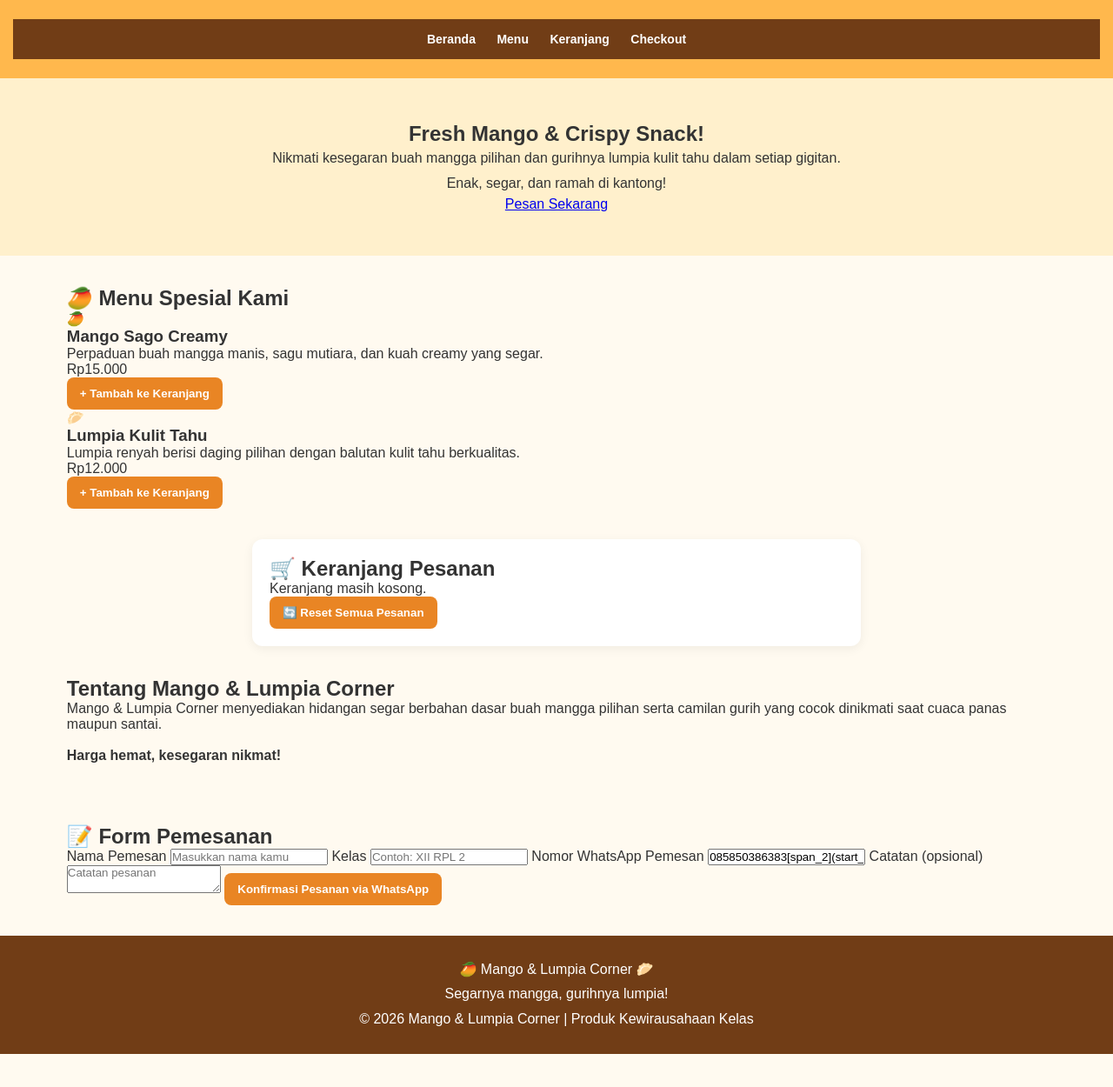
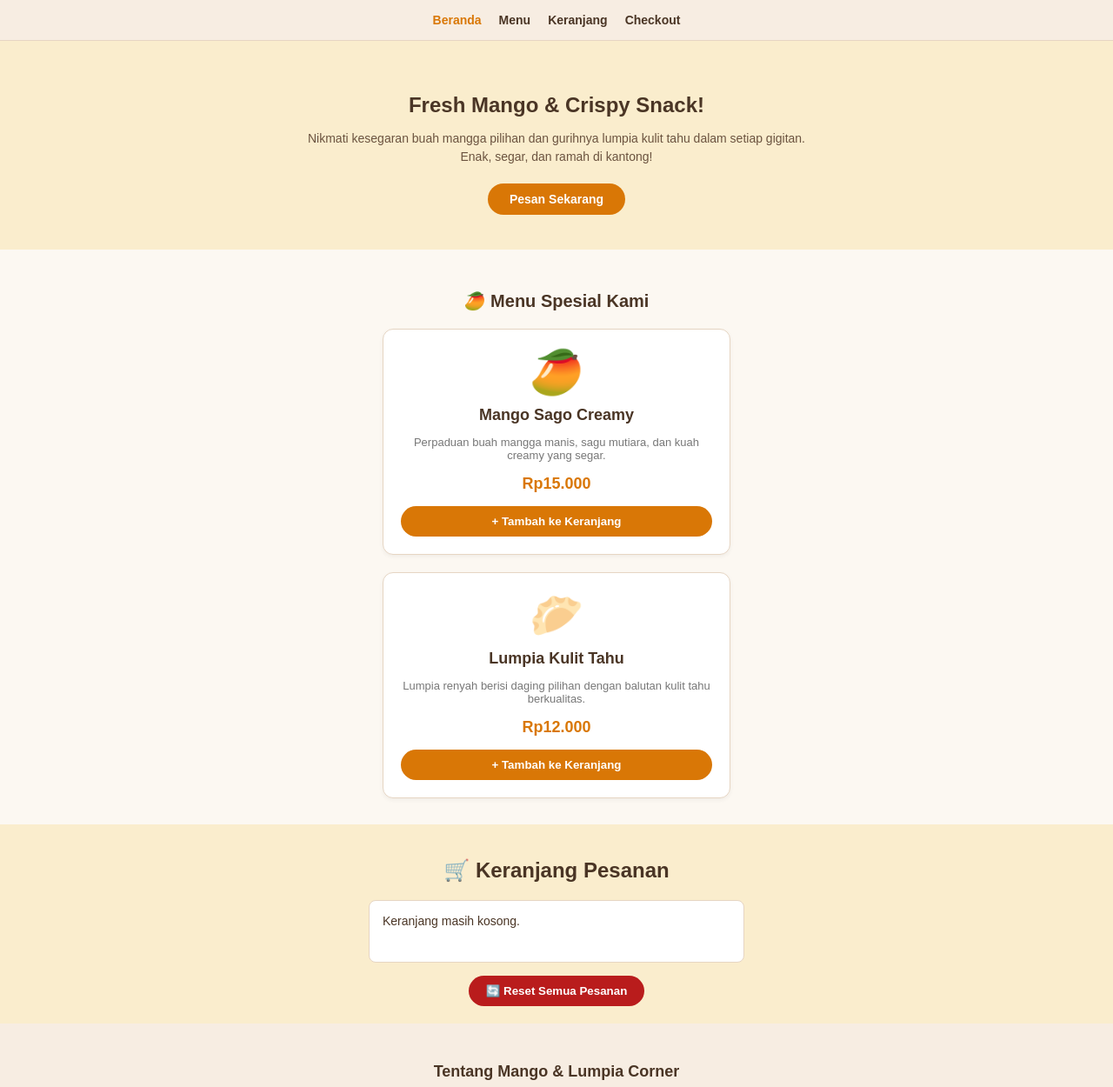
Before and after one commit to diahayu-18/produk, a plain HTML site: page index.html in a window 1280 px wide. Shown: the top 1250 px of the page at 87% size. Before the commit the page ends 1212 px from the top, so only its background shows below. Drawn offline with Linux system fonts and the light colour scheme.

Commit message:
Refactor CSS styles for better layout and design
Updated styles for various sections including body, header, navbar, hero, menu, and footer. Adjusted colors, padding, and layout for improved design.

```diff
--- a/style.css
+++ b/style.css
@@ -1,232 +1,223 @@
-* {
+body {
+    font-family: Arial, sans-serif;
+    background-color: #fcf8f2;
+    color: #4a3525;
     margin: 0;
     padding: 0;
-    box-sizing: border-box;
-    font-family: Arial, sans-serif;
 }
 
-body {
-    background: #fffaf0;
-    color: #333;
+/* Navigasi */
+header {
+    background-color: #f7ede2;
+    border-bottom: 1px solid #e6d5c3;
+    position: sticky;
+    top: 0;
+    z-index: 100;
 }
 
-header {
-    background: #ffb84d;
-    color: #713d16;
-    padding: 22px 15px;
-    text-align: center;
+.navbar {
+    display: flex;
+    justify-content: center;
+    gap: 20px;
+    padding: 15px;
 }
 
-header h1 {
-    font-size: 30px;
-}
-
-header p {
-    margin-top: 8px;
-}
-
-nav {
-    background: #713d16;
-    padding: 14px;
-    text-align: center;
-}
-
-nav a {
-    color: white;
+.navbar a {
     text-decoration: none;
-    margin: 0 10px;
+    color: #4a3525;
     font-weight: bold;
     font-size: 14px;
 }
 
-nav a:hover {
-    color: #ffcc80;
+.navbar a.active {
+    color: #d97706;
 }
 
+/* Hero Section */
 .hero {
-    padding: 50px 20px;
     text-align: center;
-    background: #fff0cc;
+    padding: 40px 20px;
+    background-color: #faedcd;
 }
 
-.hero h2 {
-    color: #713d16;
-    font-size: 30px;
+.hero h1 {
+    font-size: 24px;
+    margin-bottom: 10px;
+}
+
+.hero p {
+    font-size: 14px;
+    line-height: 1.5;
+    color: #6b533f;
+    margin-bottom: 20px;
+}
+
+.btn-pesan {
+    display: inline-block;
+    background-color: #d97706;
+    color: white;
+    padding: 10px 25px;
+    border-radius: 20px;
+    text-decoration: none;
+    font-weight: bold;
+    font-size: 14px;
+}
+
+/* Menu Section */
+.menu-section {
+    padding: 30px 20px;
+    text-align: center;
+}
+
+.menu-section h2 {
+    font-size: 20px;
+    margin-bottom: 20px;
+}
+
+.menu-container {
+    display: flex;
+    flex-direction: column;
+    gap: 20px;
+    max-width: 400px;
+    margin: 0 auto;
+}
+
+.menu-card {
+    background: white;
+    border: 1px solid #e6d5c3;
+    border-radius: 12px;
+    padding: 20px;
+    box-shadow: 0 2px 5px rgba(0,0,0,0.05);
+}
+
+.menu-img {
+    font-size: 50px;
+    margin-bottom: 10px;
+}
+
+.menu-card h3 {
+    margin: 5px 0;
+    font-size: 18px;
+}
+
+.menu-card p {
+    font-size: 13px;
+    color: #777;
     margin-bottom: 15px;
 }
 
-.hero p {
-    line-height: 1.8;
-}
-
-section {
-    padding: 35px 6%;
-}
-
-.judul {
-    text-align: center;
-    color: #713d16;
-    margin-bottom: 25px;
-}
-
-button {
-    padding: 11px 15px;
-    border: none;
-    border-radius: 8px;
-    background: #e98524;
-    color: white;
-    cursor: pointer;
+.price {
+    font-size: 18px;
     font-weight: bold;
-}
-
-button:hover {
-    opacity: 0.85;
-}
-
-.hero button {
-    margin-top: 20px;
-}
-
-.menu {
-    display: grid;
-    grid-template-columns: repeat(2, minmax(0, 1fr));
-    gap: 22px;
-    max-width: 800px;
-    margin: auto;
-}
-
-.produk {
-    background: white;
-    border-radius: 15px;
-    padding: 25px 18px;
-    text-align: center;
-    box-shadow: 0 3px 12px #00000012;
-}
-
-.gambar {
-    font-size: 85px;
+    color: #d97706;
     margin-bottom: 15px;
 }
 
-.produk h3 {
+.btn-tambah {
+    background-color: #d97706;
+    color: white;
+    border: none;
+    padding: 10px 15px;
+    border-radius: 20px;
+    font-weight: bold;
+    cursor: pointer;
+    width: 100%;
+}
+
+/* Keranjang Section */
+.cart-section {
+    padding: 20px;
+    text-align: center;
+    background-color: #faedcd;
+}
+
+.cart-box {
+    background: white;
+    border: 1px solid #e6d5c3;
+    border-radius: 8px;
+    padding: 15px;
+    max-width: 400px;
+    margin: 0 auto 15px auto;
+    min-height: 40px;
+    text-align: left;
+    font-size: 14px;
+}
+
+.btn-reset {
+    background-color: #b91c1c;
+    color: white;
+    border: none;
+    padding: 10px 20px;
+    border-radius: 20px;
+    font-weight: bold;
+    cursor: pointer;
+}
+
+/* Tentang Section */
+.about-section {
+    padding: 30px 20px;
+    text-align: center;
+    background-color: #f7ede2;
+}
+
+.about-section h2 {
+    font-size: 18px;
     margin-bottom: 10px;
 }
 
-.produk p {
-    color: #666;
+.about-section p {
+    font-size: 13px;
     line-height: 1.6;
+    max-width: 400px;
+    margin: 0 auto;
 }
 
-.harga {
-    color: #d76a13;
-    font-weight: bold;
-    font-size: 22px;
-    margin: 15px 0;
+/* Form Section */
+.form-section {
+    padding: 30px 20px;
+    max-width: 400px;
+    margin: 0 auto;
 }
 
-.reset-container {
+.form-section h2 {
+    font-size: 18px;
     text-align: center;
-    margin-top: 15px;
+    margin-bottom: 20px;
 }
 
-.info {
-    background: #ffedc7;
-    text-align: center;
-    line-height: 1.8;
+.form-section label {
+    display: block;
+    font-size: 13px;
+    font-weight: bold;
+    margin-bottom: 5px;
 }
 
-#keranjang {
-    max-width: 700px;
-    margin: auto;
-    background: white;
-    padding: 20px;
-    border-radius: 12px;
-    box-shadow: 0 3px 12px #00000010;
+.form-section input, .form-section textarea {
+    width: 100%;
+    padding: 10px;
+    border: 1px solid #ccc;
+    border-radius: 6px;
+    margin-bottom: 15px;
+    box-sizing: border-box;
+    font-size: 13px;
 }
 
-.item {
-    padding: 15px 0;
-    border-bottom: 1px solid #eee;
-    line-height: 2;
+.btn-konfirmasi {
+    background-color: #d97706;
+    color: white;
+    border: none;
+    padding: 12px;
+    border-radius: 6px;
+    font-weight: bold;
+    width: 100%;
+    cursor: pointer;
 }
 
-.item button {
-    padding: 6px 12px;
-    margin: 0 3px;
-}
-
-.total {
-    color: #713d16;
-    font-size: 22px;
-    font-weight: bold;
-    margin: 22px 0;
-}
-
-.tombol-reset {
-    background: #dc3545;
-}
-
-.tombol-hapus {
-    background: #777;
-}
-
-.form {
-    max-width: 500px;
-    margin: auto;
-}
-
-.form label {
-    display: block;
-    font-weight: bold;
-    margin-top: 16px;
-}
-
-.form input,
-.form textarea {
-    width: 100%;
-    padding: 12px;
-    margin-top: 7px;
-    border: 1px solid #ccc;
-    border-radius: 8px;
-    font-size: 15px;
-}
-
-.form textarea {
-    resize: vertical;
-}
-
-.form button {
-    width: 100%;
-    margin-top: 20px;
-}
-
+/* Footer */
 footer {
-    background: #713d16;
+    background-color: #6b533f;
     color: white;
     text-align: center;
-    padding: 25px;
-    line-height: 1.8;
+    padding: 20px;
+    font-size: 12px;
 }
-
-@media (max-width: 600px) {
-    .menu {
-        grid-template-columns: 1fr;
-    }
-
-    .hero h2 {
-        font-size: 25px;
-    }
-
-    header h1 {
-        font-size: 25px;
-    }
-
-    nav a {
-        display: inline-block;
-        margin: 5px;
-    }
-
-    .produk button {
-        max-width: 100%;
-    }
-}
```
